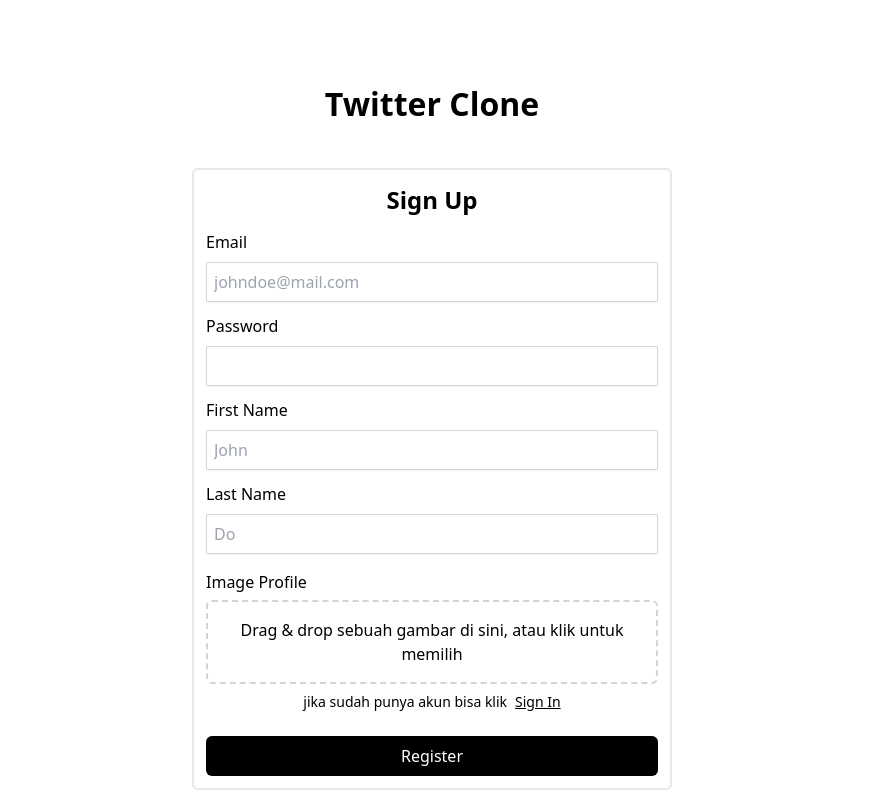
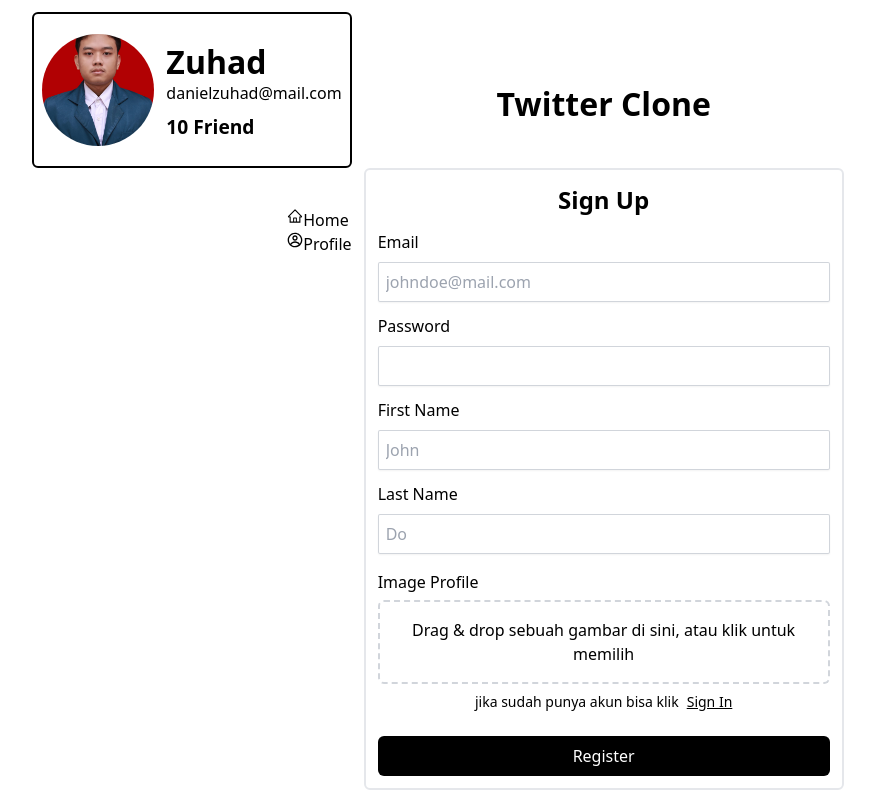
Before and after one commit to danielzuhad/twitter-clone, a React app in the folder client/: page / in a window 1280 px wide. Shown: the whole page, without its empty margins (208-1083 px from the left). Built offline with nearby package versions, Linux system fonts and the light colour scheme; no server answers; the HTML template or start-up script is replaced by a standard one.

Commit message:
fixing layout

```diff
--- a/client/src/App.tsx
+++ b/client/src/App.tsx
@@ -1,14 +1,25 @@
 import { Route, Routes, useNavigate } from "react-router-dom";
+import { useCallback, useEffect, useState } from "react";
+import { useSelector } from "react-redux";
+
 import Home from "./pages/Home/Home.tsx";
 import Profile from "./pages/Profile/Profile.tsx";
 import Auth from "./pages/Login/Auth.tsx";
-import { useEffect } from "react";
-import { useSelector } from "react-redux";
+import ProfileById from "./pages/Profile/ProfileById.tsx";
 import { RootState } from "./redux/store.ts";
+import { Navbar } from "./components/Navbar/Navbar.tsx";
+import { Footer } from "./components/Footer.tsx";
+import { cn } from "./utils/cn.ts";
 
 function App() {
+  const [mobileMenu, setMobileMenu] = useState(window.innerWidth <= 768);
+
   const user = useSelector((state: RootState) => state.user);
   const navigate = useNavigate();
+
+  const handleResize = useCallback(() => {
+    setMobileMenu(window.innerWidth <= 768);
+  }, []);
 
   useEffect(() => {
     if (!user) {
@@ -17,13 +28,27 @@
     console.log("render");
   }, [user, navigate]);
 
+  useEffect(() => {
+    window.addEventListener("resize", handleResize);
+    return () => {
+      window.removeEventListener("resize", handleResize);
+    };
+  }, [handleResize]);
+
   return (
     <>
-      <Routes>
-        <Route path="/" element={<Auth />} />
-        <Route path="/home" element={<Home />} />
-        <Route path="/profile/:id" element={<Profile />} />
-      </Routes>
+      <div className={cn("flex", mobileMenu && "flex-col")}>
+        <Navbar variant={mobileMenu ? "Header" : "Side"} />
+        <div>
+          <Routes>
+            <Route path="/" element={<Auth />} />
+            <Route path="/home" element={<Home mobileMenu={mobileMenu} />} />
+            <Route path="/profile" element={<Profile />} />
+            <Route path="/profile/:id" element={<ProfileById />} />
+          </Routes>
+        </div>
+        {mobileMenu && <Footer className="fixed bottom-0 w-full" />}
+      </div>
     </>
   );
 }
--- a/client/src/components/Navbar/NavProfile.tsx
+++ b/client/src/components/Navbar/NavProfile.tsx
@@ -1,13 +1,22 @@
-import React, { useState, useEffect, useCallback } from "react";
+import React, { useState, useEffect, useCallback, ReactElement } from "react";
 
 import { cn } from "../../utils/cn";
 import foto from "../../assets/foto.jpeg";
+import { Link, LinkProps } from "react-router-dom";
+
+type NavbarItem = {
+  Homeicon?: ReactElement;
+  ProfileIcon?: ReactElement;
+  title: string;
+  link: string;
+};
 
 type Props = {
   className?: string;
+  navbarItem?: NavbarItem[];
 };
 
-export const NavProfile = ({ className }: Props) => {
+export const NavProfile = ({ className, navbarItem }: Props) => {
   const [mobileMenu, setMobileMenu] = useState(window.innerWidth <= 1023);
 
   const handleResize = useCallback(() => {
@@ -39,7 +48,7 @@
         {/* Data diri */}
         <div>
           <div>
-            <h3 className="font-bold text-[2em] w-max">Mr. Zuhad </h3>
+            <h3 className="font-bold text-[2em] w-max"> Zuhad </h3>
             <p className="mt-[-5px]">danielzuhad@mail.com</p>
 
             <h4 className="font-semibold text-[1.2em] mt-2">10 Friend</h4>
@@ -47,7 +56,14 @@
         </div>
       </div>
 
-      <div>test</div>
+      <div className="mt-10">
+        {navbarItem?.map((item, index) => (
+          <div className="flex" key={index}>
+            <Link to={item.link}>{item.Homeicon || item.ProfileIcon}</Link>
+            <div>{item.title}</div>
+          </div>
+        ))}
+      </div>
     </>
   );
 };
--- a/client/src/components/Navbar/Navbar.tsx
+++ b/client/src/components/Navbar/Navbar.tsx
@@ -13,9 +13,8 @@
 
 export const Navbar = ({ className, variant }: NavbarProps) => {
   const navbarItem = [
-    { Homeicon: AiOutlineHome, title: "Home" },
-    { ProfileIcon: CgProfile, title: "Profile" },
-    { ProfileIcon: AiOutlineSearch, title: "Search" },
+    { Homeicon: <AiOutlineHome />, title: "Home", link: "/home" },
+    { ProfileIcon: <CgProfile />, title: "Profile", link: "/profile" },
   ];
 
   return (
@@ -26,7 +25,11 @@
           className
         )}
       >
-        {variant === "Side" ? <NavProfile /> : <NavHeader />}
+        {variant === "Side" ? (
+          <NavProfile navbarItem={navbarItem} />
+        ) : (
+          <NavHeader />
+        )}
       </div>
     </>
   );
--- a/client/src/pages/Home/Home.tsx
+++ b/client/src/pages/Home/Home.tsx
@@ -1,44 +1,20 @@
-import { useCallback, useEffect, useState } from "react";
-import { Navbar } from "../../components/Navbar/Navbar";
-import { useDispatch, useSelector } from "react-redux";
-import { Link, useNavigate } from "react-router-dom";
-import { RootState } from "../../redux/store";
-import { Footer } from "../../components/Footer";
 import { cn } from "../../utils/cn";
 
-export default function Home() {
-  const [mobileMenu, setMobileMenu] = useState(window.innerWidth <= 768);
+type Props = {
+  mobileMenu: boolean;
+};
 
-  const handleResize = useCallback(() => {
-    setMobileMenu(window.innerWidth <= 768);
-  }, []);
-
-  useEffect(() => {
-    window.addEventListener("resize", handleResize);
-    return () => {
-      window.removeEventListener("resize", handleResize);
-    };
-  }, [handleResize]);
-
+export default function Home({ mobileMenu }: Props) {
   return (
     <>
-      <main
+      <div
         className={cn(
-          "max-w-[70em] w-[95vw] h-[100vh] flex ",
-          mobileMenu && "flex-col"
+          "w-[42em] mt-3 h-screen border-t-2 border-l-2 border-r-2 border-black p-4 rounded-md",
+          mobileMenu && "w-[95vw]"
         )}
       >
-        <Navbar variant={mobileMenu ? "Header" : "Side"} />
-        <div
-          className={cn(
-            " border-2 border-[#707070] p-4 rounded-sm",
-            mobileMenu ? "w-[95vw]" : "min-w-[44em]"
-          )}
-        >
-          home
-          {mobileMenu && <Footer className="fixed bottom-0 w-full" />}
-        </div>
-      </main>
+        home
+      </div>
     </>
   );
 }
--- /dev/null
+++ b/client/src/pages/Profile/ProfileById.tsx
@@ -0,0 +1,7 @@
+import React from "react";
+
+type Props = {};
+
+export default function ProfileById({}: Props) {
+  return <div>ProfileById</div>;
+}
```
